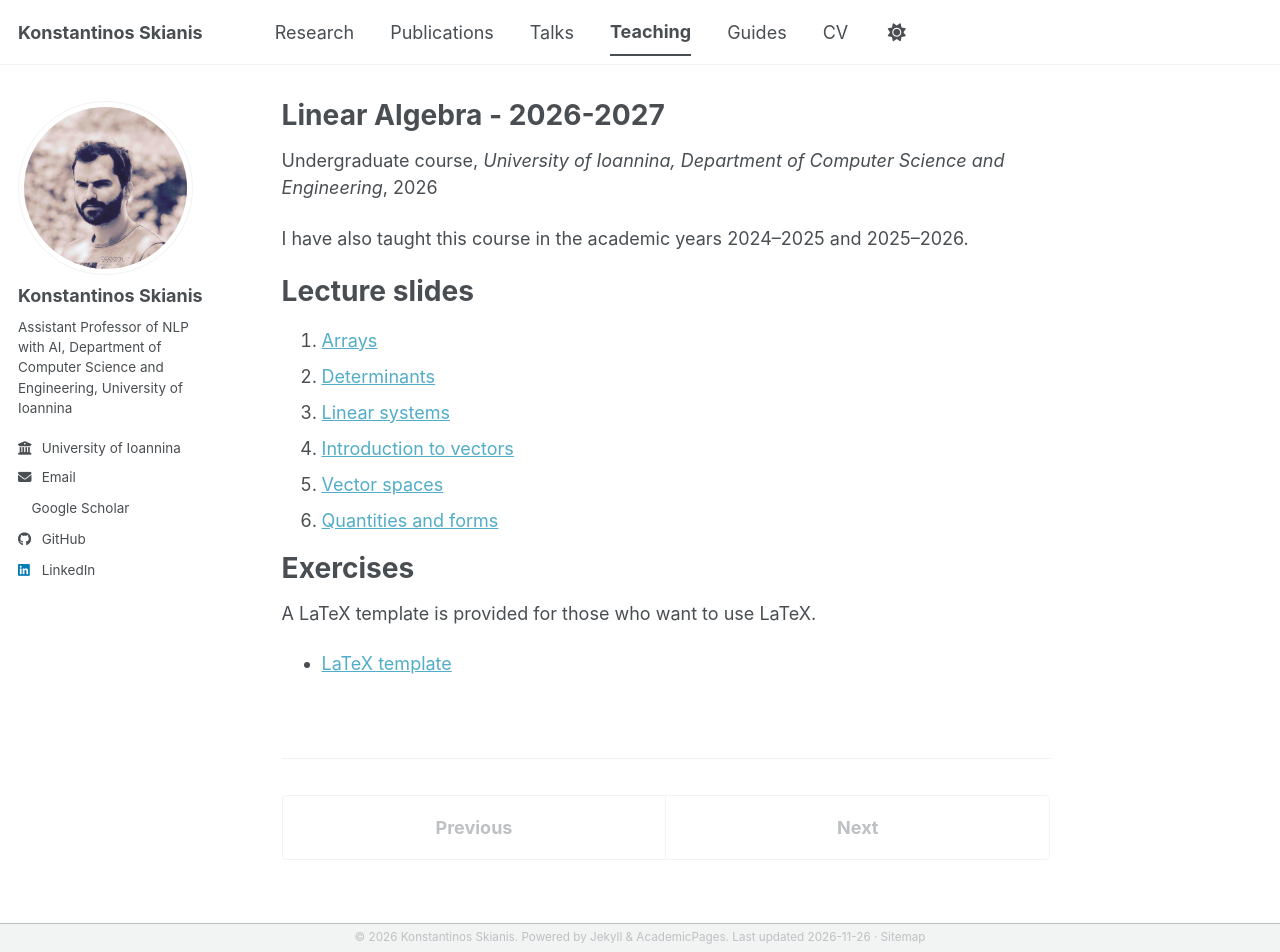
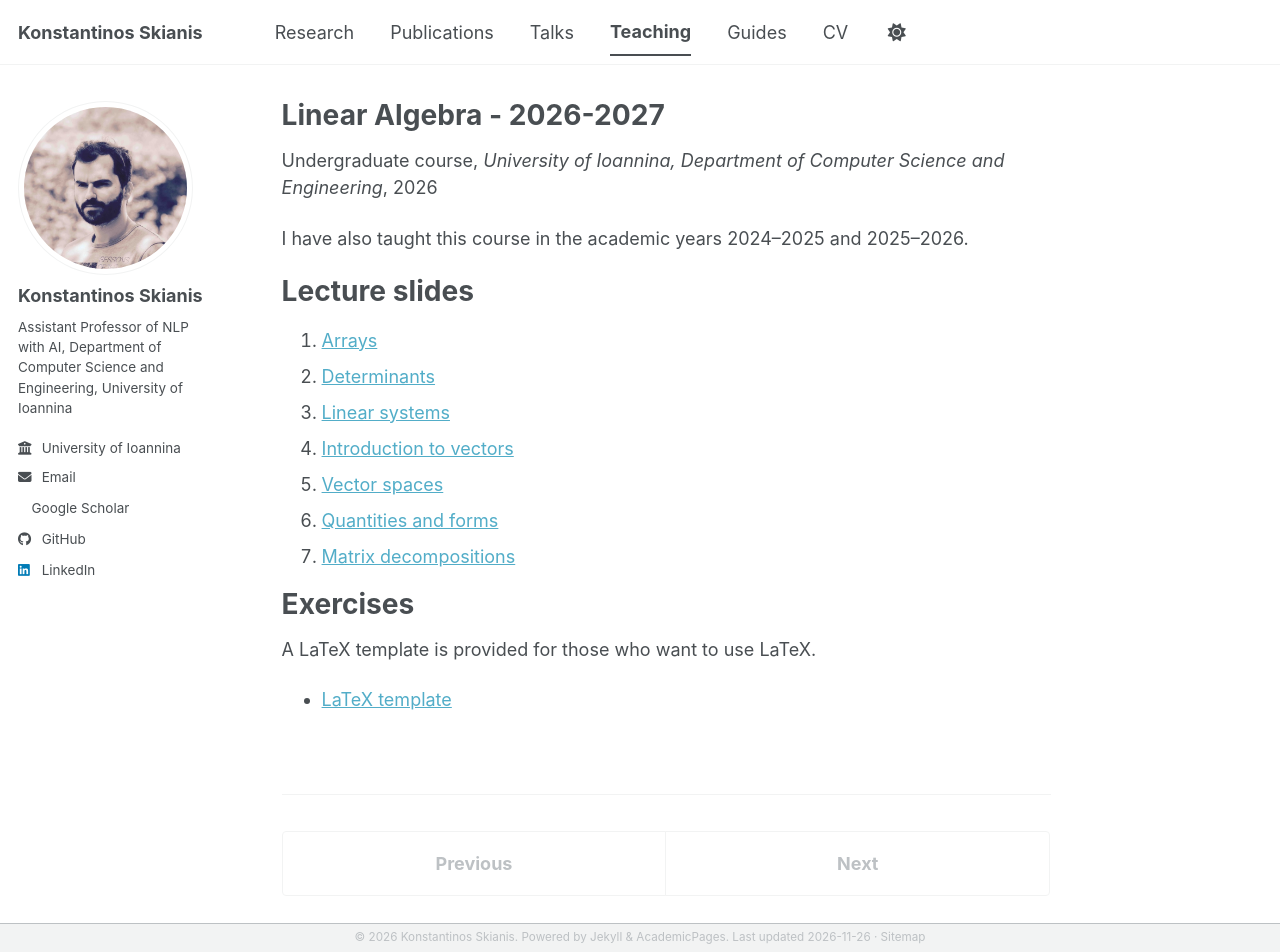
Before and after one commit to y3nk0/y3nk0.github.io, a Jekyll site: the page built from _teaching/2026-linear-algebra.md, in a window 1280 px wide and 952 px high. Built offline with Jekyll 4.4.1, drawn with Linux system fonts in a browser that asks for light colours; a style sheet for code colours, icons or effects is not loaded; part of the change alters nothing that is shown.

Commit message:
Teaching: publish the Matrix decompositions slides as lecture 7

```diff
--- a/_teaching/2026-linear-algebra.md
+++ b/_teaching/2026-linear-algebra.md
@@ -21,10 +21,7 @@ Lecture slides
 4. [Introduction to vectors](/teaching/4_intro_vectors.pdf)
 5. [Vector spaces](/teaching/5_vector_spaces.pdf)
 6. [Quantities and forms](/teaching/6_quantities_forms.pdf)
-
-<!-- Slides still to come; uncomment each one as it is covered.
-7. [Singular value decomposition](/teaching/7_svd.pdf)
--->
+7. [Matrix decompositions](/teaching/7_svd.pdf)
 
 Exercises
 ======
```
